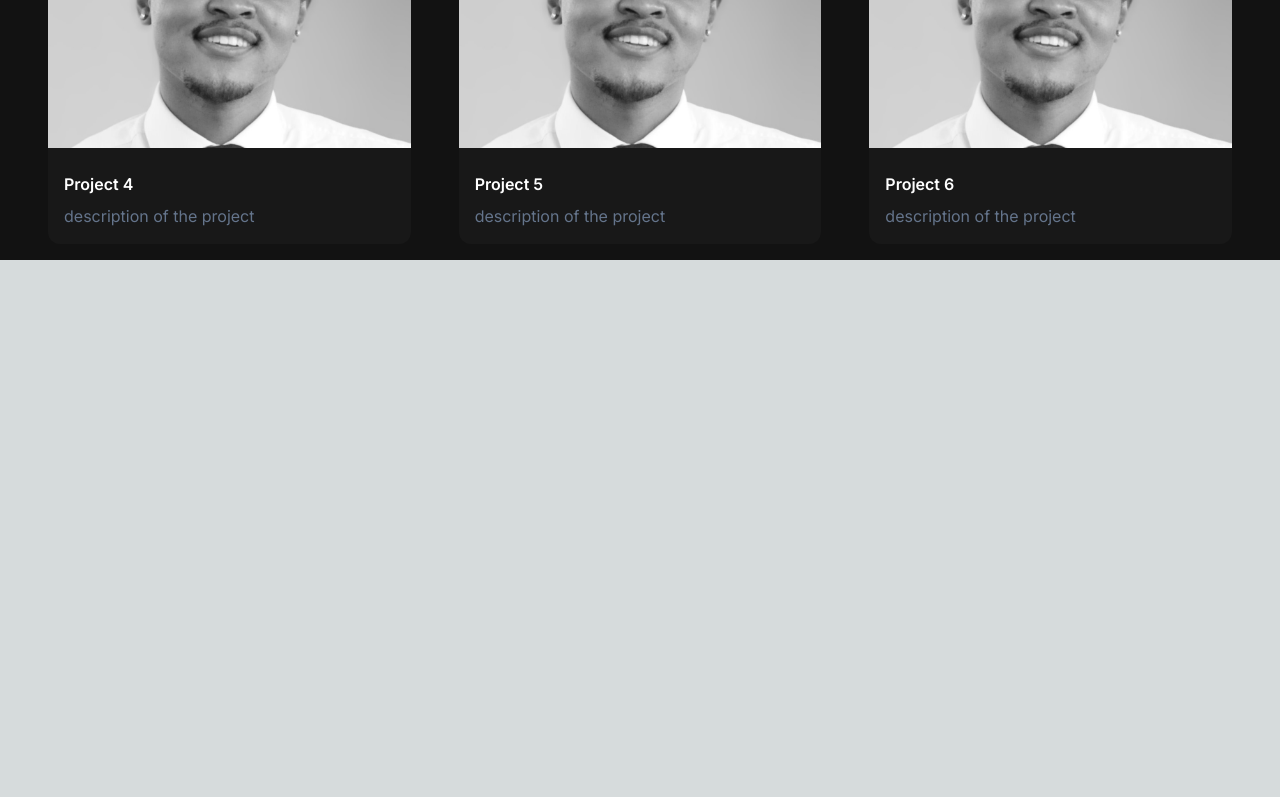
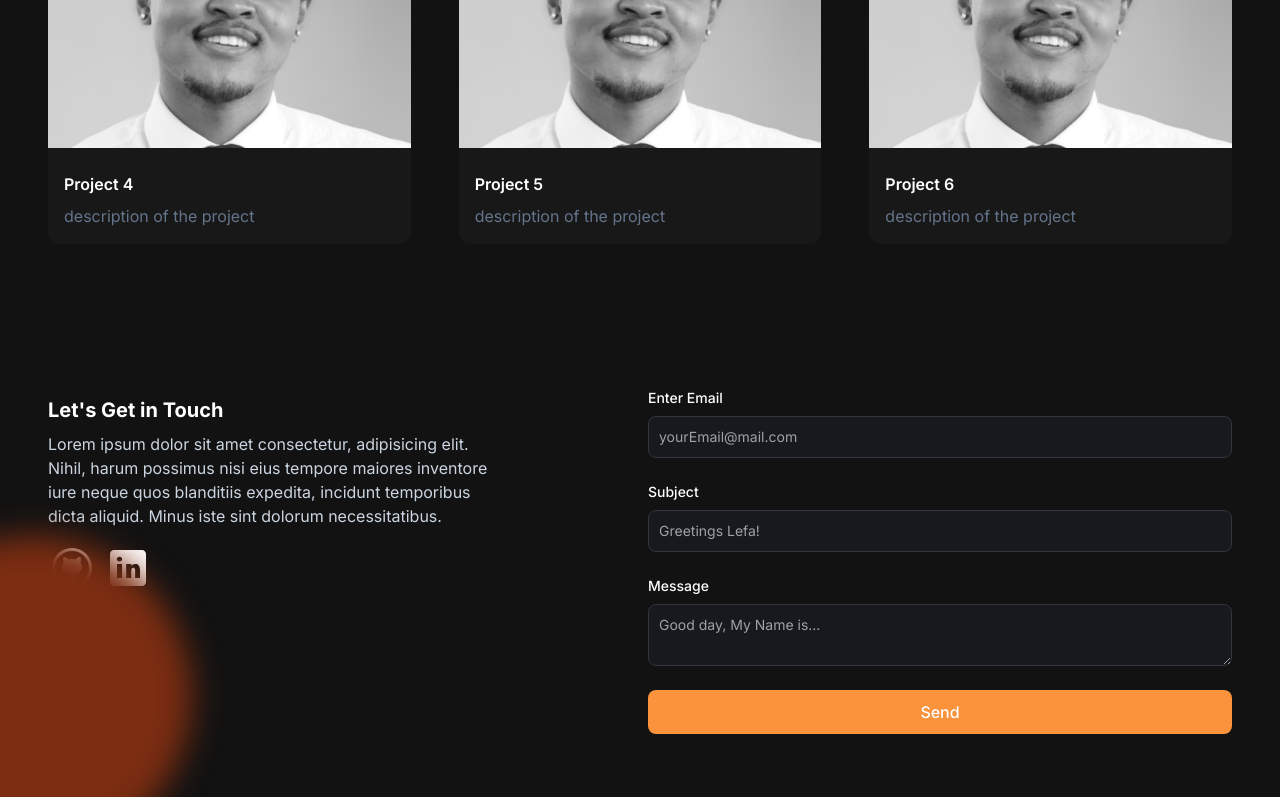
Before and after one commit to lefatsiane/online_cv_v2, a Next.js app: page / in a window 1280 px wide. Shown: the part 2000-2797 px from the top of the page. Before the commit the page ends 2260 px from the top, so only its background shows below. Built offline with nearby package versions, Linux system fonts and the light colour scheme.

Commit message:
Email Section

```diff
--- /dev/null
+++ b/src/app/components/EmailSection.jsx
@@ -0,0 +1,129 @@
+"use client";
+
+import React, { useState } from "react";
+import GithubIcon from "../../../public/images/github-icon.svg";
+import LinkedinIcon from "../../../public/images/Linkedin-icon.svg";
+import Link from "next/link";
+import Image from "next/image";
+
+const EmailSection = () => {
+  const [emailSubmitted, setEmailSubmitted] = useState(false);
+
+  const handleSubmit = async (e) => {
+    e.preventDefault();
+    const data = {
+      email: e.target.email.value,
+      subject: e.target.subject.value,
+      message: e.target.message.value,
+    };
+
+    const JSONdata = JSON.stringify(data);
+    const endpoint = "/api/send";
+
+    const options = {
+      method: "POST",
+      headers: {
+        "Content-Type": "application/json",
+      },
+      body: JSONdata,
+    };
+    const response = await fetch(endpoint, options);
+    const resData = await response.json();
+    console.log(resData);
+
+    if (response.status === 200) {
+      console.log(`message sent.`);
+      setEmailSubmitted(true);
+    }
+  };
+  return (
+    <section className="grid md:grid-cols-2 my-12 md:my-12 py-24 gap-4  relative">
+      <div className="bg-[radial-gradient(ellipse-at-center,_var(--tw-gradient-stops))] bg-orange-900 to-transparent rounded-full h-80 w-80 z-1 blur-lg absolute top-3/4 -left-4 transform -translate-x-1/2 -translate-y-1/2 -z-9  "></div>
+      <div>
+        {" "}
+        <h5 className="font-bold text-white text-xl my-2 ">
+          Let's Get in Touch
+        </h5>{" "}
+        <p className="text-slate-300 mb-4 max-w-md z-10  ">
+          Lorem ipsum dolor sit amet consectetur, adipisicing elit. Nihil, harum
+          possimus nisi eius tempore maiores inventore iure neque quos
+          blanditiis expedita, incidunt temporibus dicta aliquid. Minus iste
+          sint dolorum necessitatibus.
+        </p>
+        <div className="z-10 flex flex-row gap-2 ">
+          <Link href="https://github.com/lefatsiane">
+            <Image src={GithubIcon} alt="GitHub Icon" />
+          </Link>
+
+          <Link href="https://www.linkedin.com/in/lefa-tsiane-420a5b185/">
+            <Image src={LinkedinIcon} alt="GitHub Icon" />
+          </Link>
+        </div>
+      </div>{" "}
+      <div className="z-10">
+        <form className="flex flex-col" onSubmit={handleSubmit}>
+          <div className="mb-6">
+            <label
+              className="text-white block mb-2 text-sm font-medium "
+              htmlFor="email"
+            >
+              Enter Email{" "}
+            </label>
+            <input
+              name="email"
+              className="bg-[#18191E] border border-[#33353F] placeholder-[#9CA2A9] text-gray-100 text-sm rounded-lg block w-full p-2.5  "
+              type="email"
+              id="email"
+              required
+              placeholder="yourEmail@mail.com"
+            />
+          </div>
+
+          <div className="mb-6">
+            <label
+              className="text-white mb-2 block text-sm font-medium "
+              htmlFor=" subject"
+            >
+              Subject{" "}
+            </label>
+            <input
+              name="subject"
+              className="bg-[#18191E] border border-[#33353F] placeholder-[#9CA2A9] text-gray-100 text-sm rounded-lg block w-full p-2.5  "
+              type=" text"
+              id="subject"
+              required
+              placeholder="Greetings Lefa!"
+            />
+          </div>
+          <div className="mb-6">
+            <label
+              htmlFor="message"
+              className="text-white block text-sm mb-2 font-medium"
+            >
+              Message
+            </label>
+            <textarea
+              name="message"
+              id="message"
+              placeholder="Good day, My Name is..."
+              className="bg-[#18191E] border border-[#33353F] placeholder-[#9CA2A9] text-gray-100 text-sm rounded-lg block w-full p-2.5"
+            ></textarea>
+          </div>
+          <button
+            type="submit"
+            className="bg-orange-400 hover:bg-orange-500 text-white font-medium py-2.5 px-5 rounded-lg w-full "
+          >
+            Send
+          </button>
+          {emailSubmitted && (
+            <p className="text-green-500 text-sm mt-2">
+              Email Sent Successfuly{" "}
+            </p>
+          )}
+        </form>
+      </div>
+    </section>
+  );
+};
+
+export default EmailSection;
--- /dev/null
+++ b/src/app/components/Footer.jsx
@@ -0,0 +1,16 @@
+import React from "react";
+
+const Footer = () => {
+  return (
+    <footer className="footer border border-t-[#33353F] border-l-transparent border-r-transparent border-b-transparent text-white" >
+      <div className="container p12 flex justify-between  ">
+        <span>Logo </span>
+        <p className="text-slate-600" >
+          all rights reserved
+        </p>
+      </div>
+    </footer>
+  );
+};
+
+export default Footer;
--- a/src/app/page.js
+++ b/src/app/page.js
@@ -3,6 +3,8 @@ import HeroSection from "./components/HeroSection";
 import Navbar from "./components/Navbar";
 import AboutSection from "./components/AboutSection";
 import ProjectsSection from "./components/ProjectsSection";
+import EmailSection from "./components/EmailSection";
+import Footer from "./components/Footer";
 
 export default function Home() {
   return (
@@ -12,7 +14,10 @@ export default function Home() {
         <HeroSection />
         <AboutSection />
         <ProjectsSection />
+        <EmailSection/>
+
       </div>
+      <Footer/>
     </main>
   );
 }
--- a/src/app/send/route.js
+++ b/src/app/send/route.js
@@ -1,28 +1,32 @@
-import { EmailTemplate } from "../../../components/EmailTemplate";
+import { NextResponse } from "next/server";
 import { Resend } from "resend";
 
-const resend = new Resend(process.env.re_Py2rk9M6_AG13pNxetM8etHP6qfuy36Fc);
+const resend = new Resend(process.env.RESEND_API_KEY);
+const fromEmail = process.env.FROM_EMAIL;
 
-export async function POST() {
+export async function POST(req, res) {
+    const {body}=await req.json ;
+    const {email, subject, message} = body;
   try {
     const { data, error } = await resend.emails.send({
-      from: "Lefa <lefataleni@gmail.com>",
-      to: ["lefataleni@gmail.com"],
-      subject: "Hello world",
+      from: fromEmail,
+      to: ["lefataleni@gmail.com", email],
+      subject: subject,
       react: (
         <>
           {" "}
-          <p>Email body</p>{" "}
+          <h1> {subject} </h1>
+          <p>{message}</p>{" "}
         </>
       ),
     });
 
     if (error) {
-      return Response.json({ error }, { status: 500 });
+      return NextResponse.json({ error }, { status: 500 });
     }
 
-    return Response.json(data);
+    return NextResponse.json(data);
   } catch (error) {
-    return Response.json({ error }, { status: 500 });
+    return NextResponse.json({ error }, { status: 500 });
   }
 }
```
Also changed, not shown: public/images/github-icon.svg (added), public/images/linkedin-icon.svg (added).
